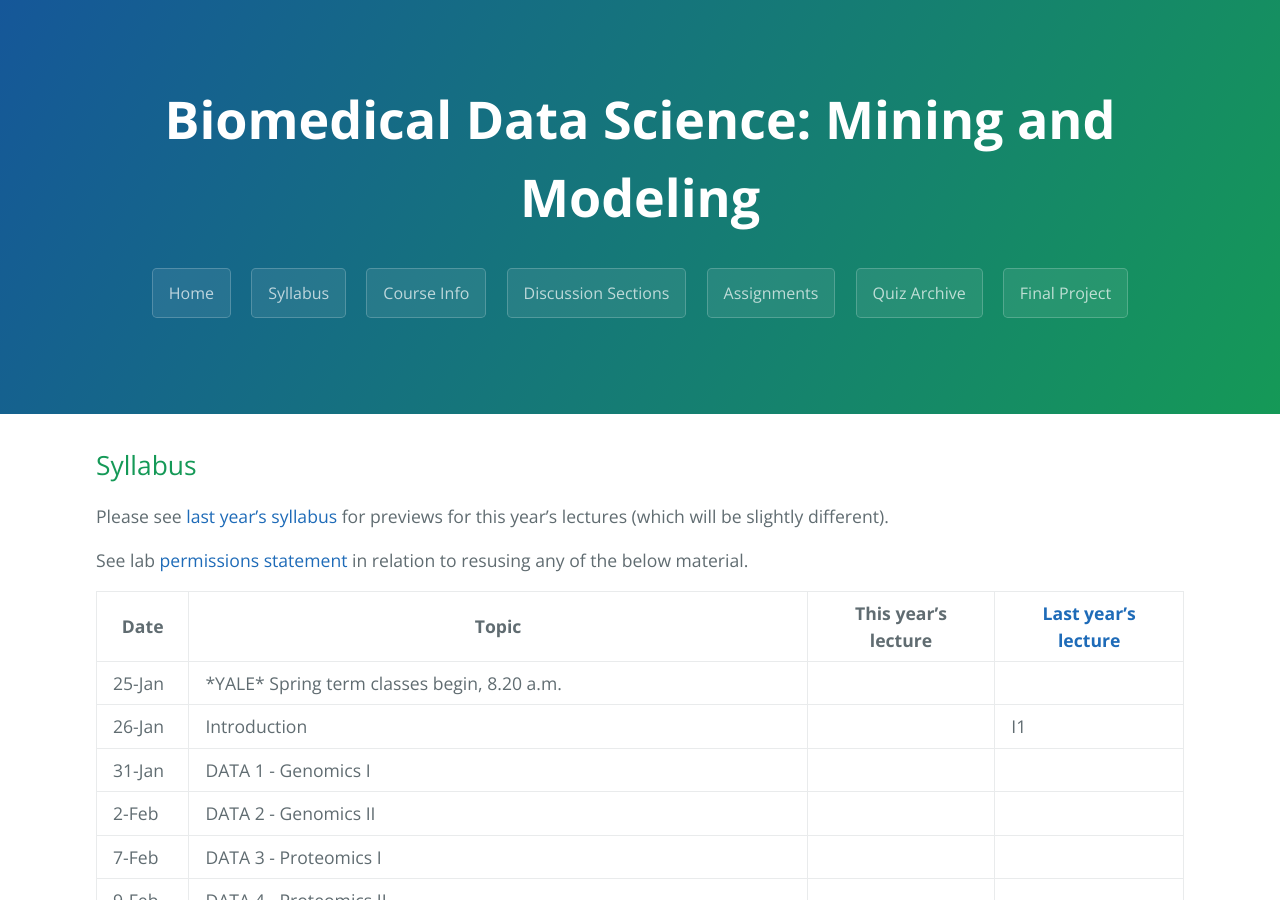
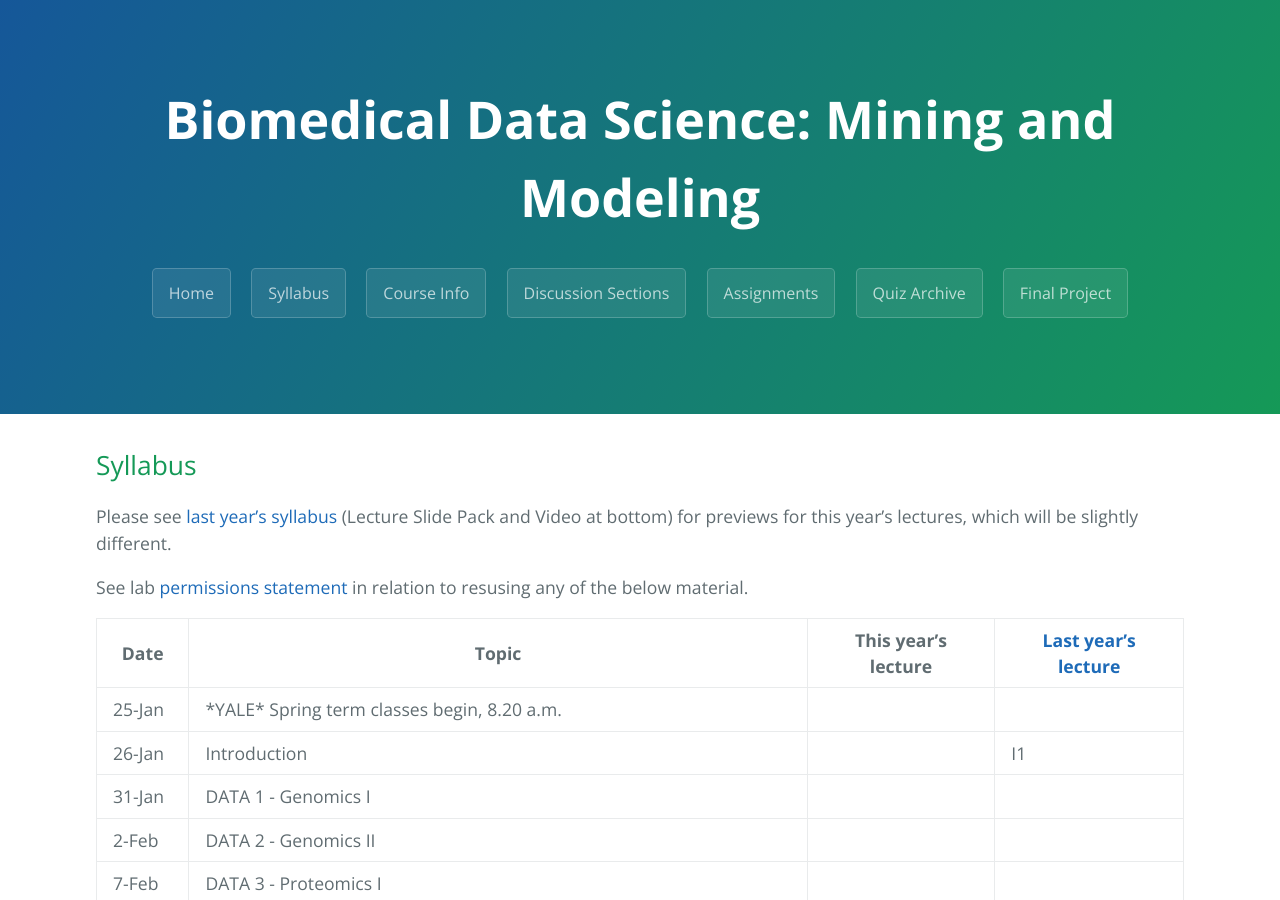
Before and after one commit to gersteinlab/cbb752b23, a Jekyll site: the page built from syllabus.md, in a window 1280 px wide and 900 px high. Built offline with Jekyll 4.4.1, drawn with Linux system fonts in a browser that asks for light colours; some of the changed text lies outside the part shown.

Commit message:
Update syllabus.md

```diff
--- a/syllabus.md
+++ b/syllabus.md
@@ -6,7 +6,7 @@ layout: page
 
 ## Syllabus
 
-Please see [last year's syllabus](http://cbb752b21.gersteinlab.org/syllabus) for previews for this year's lectures (which will be slightly different).
+Please see [last year's syllabus](http://cbb752b21.gersteinlab.org/syllabus) (Lecture Slide Pack and Video at bottom) for previews for this year's lectures, which will be slightly different.
 
 See lab [permissions statement](https://sites.gersteinlab.org/permissions/) in relation to resusing any of the below material.
 
```
Also changed, not shown: other parts of syllabus.md (+1 -1 lines).
